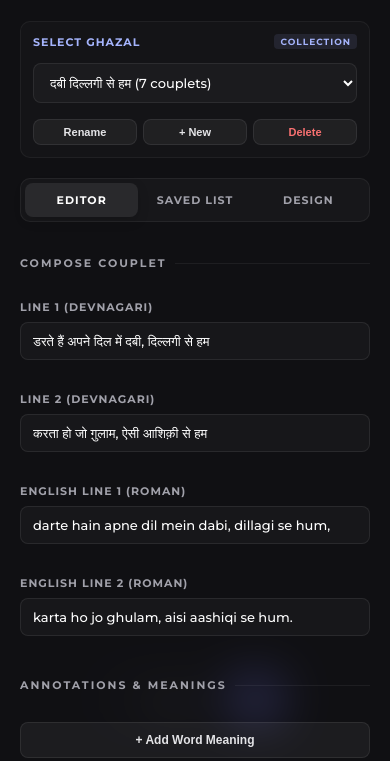
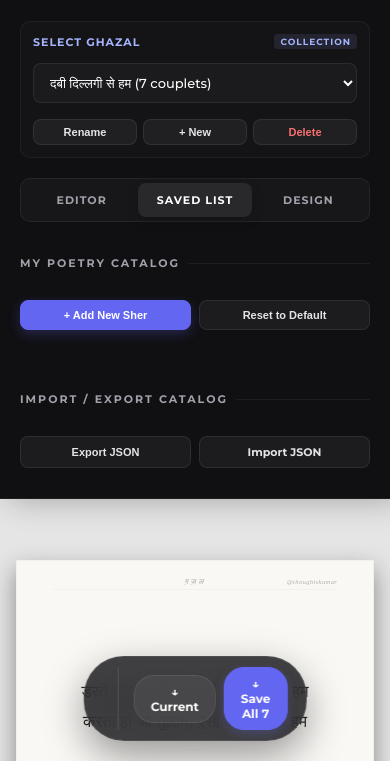
Before and after one commit to kumarhimanshu5128409/ghazal_engine, a website: page index.html in a window 390 px wide. Both pictures are taken after a click on the button "SAVED LIST". Shown: the part 83-844 px from the top of the page. Drawn offline with nearby package versions, Linux system fonts and the light colour scheme; a web font is replaced by a local one.

Commit message:
Fix sidebar tab switching and implement dynamic responsive card scaling for mobile

```diff
--- a/js/main.js
+++ b/js/main.js
@@ -33,4 +33,77 @@
   renderThemePresets();
   loadCatalogFromStorage(); // Fetches ghazals.json and defaults
   updateFonts();
+  initResponsiveCard(); // Initialize dynamic card scaling for responsiveness
 });
+
+// Tab Switching Navigation Logic
+function switchTab(tabName) {
+  // Hide all tab content panels
+  const tabContents = document.querySelectorAll('.tab-content');
+  tabContents.forEach(panel => {
+    panel.classList.remove('active');
+  });
+
+  // Deactivate all tab buttons
+  const tabButtons = document.querySelectorAll('.tab-btn');
+  tabButtons.forEach(btn => {
+    btn.classList.remove('active');
+  });
+
+  // Show current tab panel
+  const targetPanel = document.getElementById(`tab-${tabName}`);
+  if (targetPanel) {
+    targetPanel.classList.add('active');
+  }
+
+  // Activate current tab button
+  tabButtons.forEach(btn => {
+    const clickAttr = btn.getAttribute('onclick');
+    if (clickAttr && clickAttr.includes(`'${tabName}'`)) {
+      btn.classList.add('active');
+    }
+  });
+}
+
+// Dynamic Responsive Card Scaling (standard best practice)
+function initResponsiveCard() {
+  const mainArea = document.querySelector('.main-area');
+  if (!mainArea) return;
+
+  // Use ResizeObserver to monitor size changes in the workspace
+  const resizeObserver = new ResizeObserver(() => {
+    adjustCardScale();
+  });
+  resizeObserver.observe(mainArea);
+
+  // Also run on window resize as a robust fallback
+  window.addEventListener('resize', adjustCardScale);
+
+  // Initial calculation
+  adjustCardScale();
+}
+
+function adjustCardScale() {
+  const mainArea = document.querySelector('.main-area');
+  const viewPort = document.querySelector('.view-port');
+  if (!mainArea || !viewPort) return;
+
+  // Define safety margins
+  const horizontalPadding = 32; // 16px on each side
+  const verticalPadding = 120;  // Space for bottom floating bar and margins
+
+  const availableWidth = mainArea.clientWidth - horizontalPadding;
+  const availableHeight = mainArea.clientHeight - verticalPadding;
+
+  // Keep the preview size between 200px and 518px (which matches the desktop standard 0.48 scale)
+  const maxDesktopSize = 518;
+  const targetSize = Math.max(200, Math.min(availableWidth, availableHeight, maxDesktopSize));
+
+  // Scale factor relative to 1080px original canvas size
+  const scale = targetSize / 1080;
+
+  // Set the custom scale variable and apply explicit bounding width/height to viewport
+  viewPort.style.setProperty('--card-scale', scale);
+  viewPort.style.width = `${targetSize}px`;
+  viewPort.style.height = `${targetSize}px`;
+}
--- a/styles.css
+++ b/styles.css
@@ -536,9 +536,9 @@
   background-repeat: no-repeat;
 }
 
-/* Scale down to 48% (518.4px) for elegant workspace display */
+/* Scale down dynamically for elegant workspace display across all screen sizes */
 .preview-mode {
-  transform: scale(0.48);
+  transform: scale(var(--card-scale, 0.48));
   transform-origin: top left;
   box-shadow: 0 30px 70px rgba(0, 0, 0, 0.4);
 }
@@ -966,5 +966,8 @@
   .bottom-bar {
     position: fixed;
     bottom: 20px;
+    max-width: 92%;
+    box-sizing: border-box;
+    justify-content: space-between;
   }
 }
```
